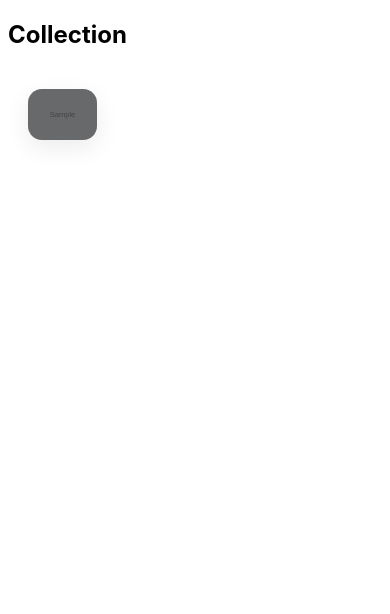
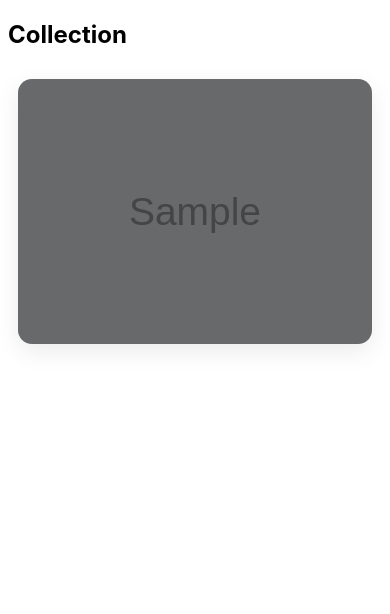
Before and after one commit to voanhkiet/painting-site, a Flask app: page /gallery in a window 390 px wide. Shown: the part 97-711 px from the top of the page. Run offline with Flask 3, Linux system fonts and the light colour scheme; tables that the repository leaves empty hold one stand-in row (values such as "Sample post"); grey boxes marked "Sample" are stand-in pictures.

Commit message:
update for phone

```diff
--- a/static/css/style.css
+++ b/static/css/style.css
@@ -110,6 +110,26 @@ body {
     max-width: 1400px;
     margin: 0 auto;
     padding: 20px;
+}
+
+/* Tablet */
+@media (max-width: 1024px) {
+    .gallery {
+        column-count: 2;
+    }
+}
+
+/* Mobile */
+@media (max-width: 600px) {
+    .gallery {
+        column-count: 1; /* 🔥 key */
+        padding: 10px;
+        column-gap: 12px;
+    }
+
+    .card {
+        margin-bottom: 12px;
+    }
 }
 
 .card {
```
